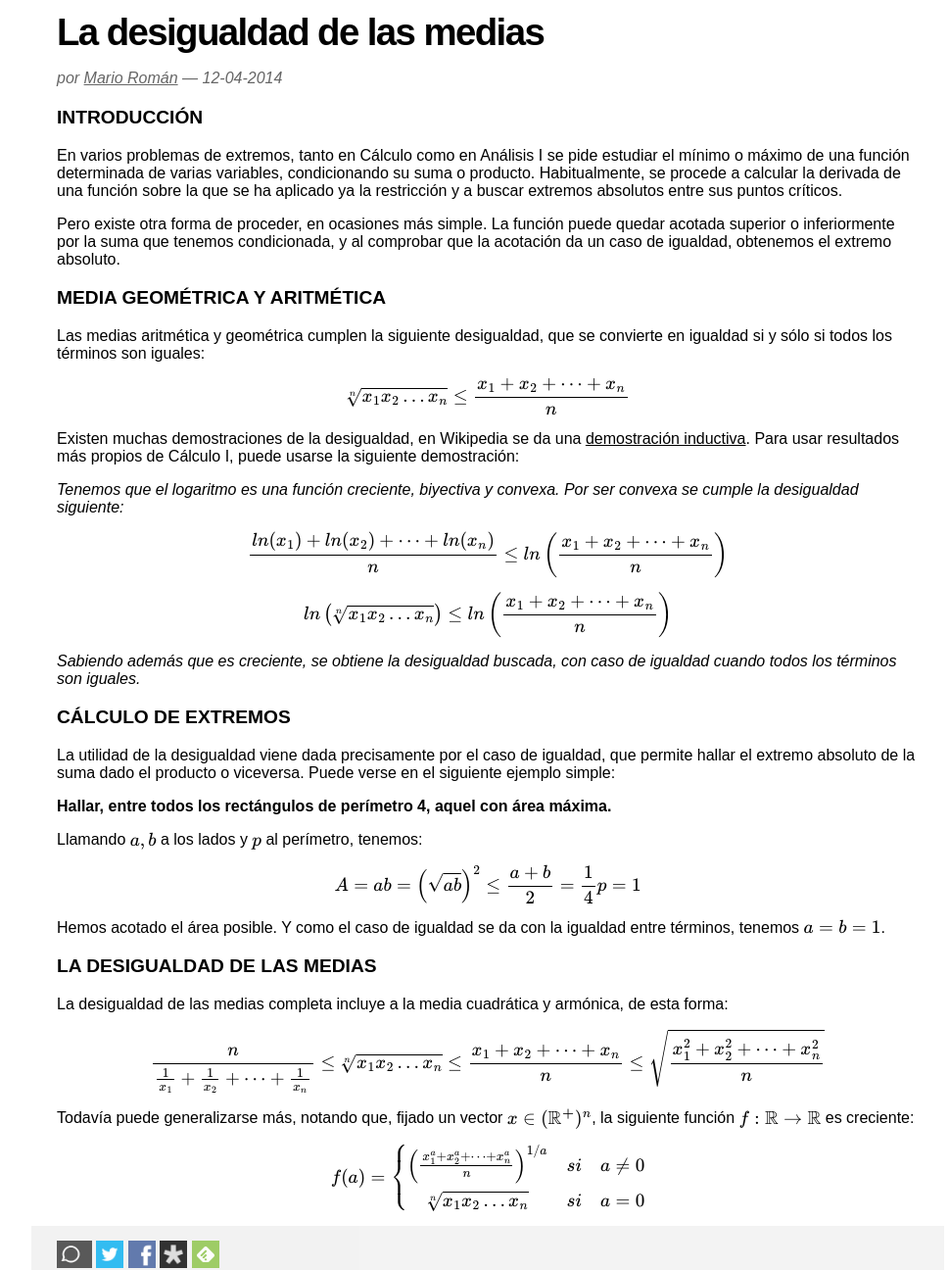
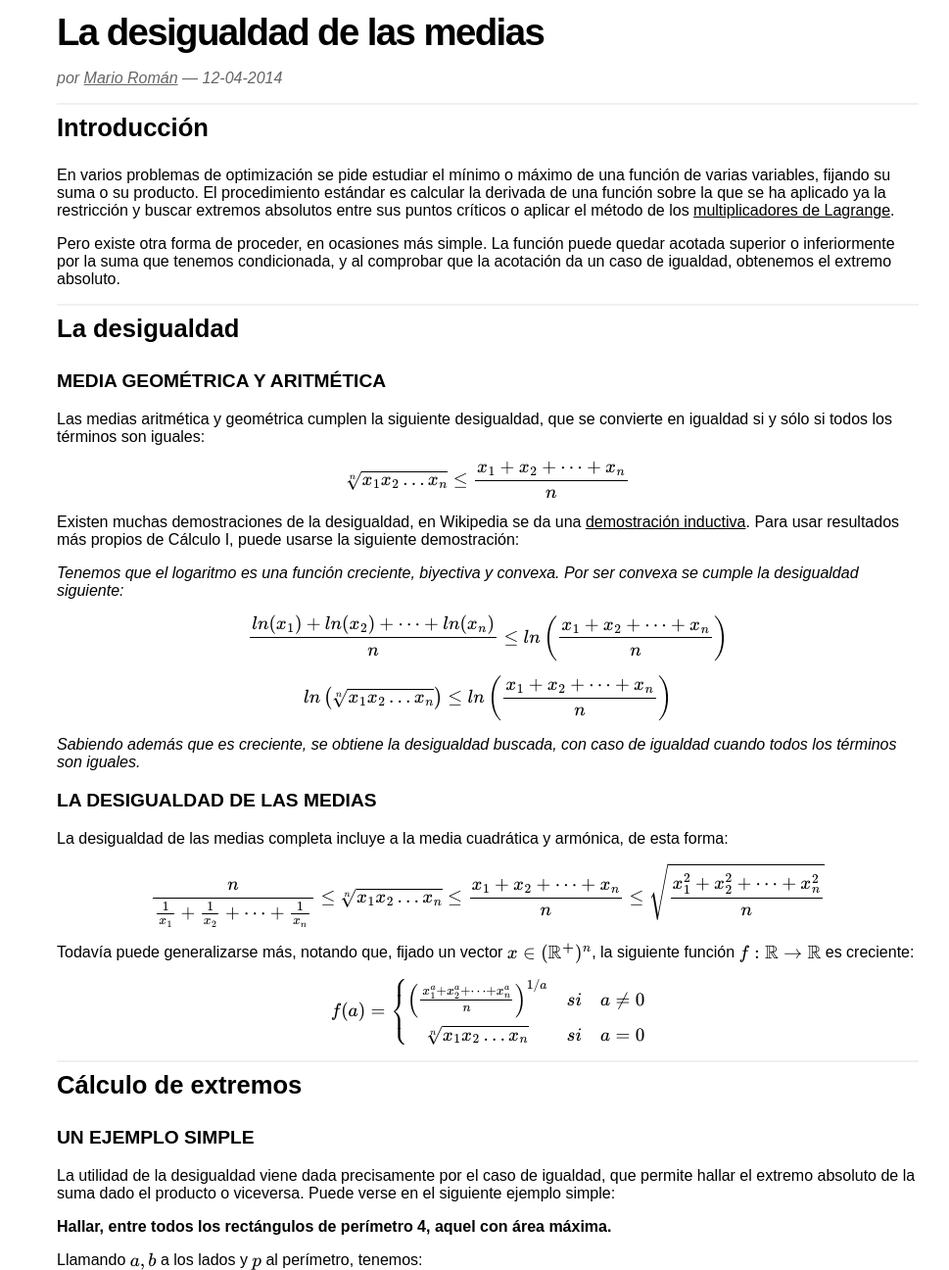
Before and after one commit to libreim/blog, a Jekyll site: the page built from _posts/2014-4-12-desigualdad-medias.md, in a window 1280 px wide and 1400 px high, cut to the strip 104-1400 px from the top of the window. Shown: the whole strip at 98% size, without its empty margins (142-1111 px from the left). Built offline with Jekyll 4.4.1, drawn with Linux system fonts in a browser that asks for light colours; formulas are drawn with MathJax 3; comment, search, counter and statistics services are not loaded.

Commit message:
Cambios menores en la redacción. En cualquier caso, al artículo le queda reescribirlo bien.

```diff
--- a/_posts/2014-4-12-desigualdad-medias.md
+++ b/_posts/2014-4-12-desigualdad-medias.md
@@ -6,29 +6,53 @@ authors:
 category: matematicas
 ---
 
-### Introducción
+## Introducción
 
-En varios problemas de extremos, tanto en Cálculo como en Análisis I se pide estudiar el mínimo o máximo de una función determinada de varias variables, condicionando su suma o producto. Habitualmente, se procede a calcular la derivada de una función sobre la que se ha aplicado ya la restricción y a buscar extremos absolutos entre sus puntos críticos.
+En varios problemas de optimización se pide
+estudiar el mínimo o máximo de una función de varias variables,
+fijando su suma o su producto. El procedimiento estándar es calcular la
+derivada de una función sobre la que se ha aplicado ya la restricción y buscar
+extremos absolutos entre sus puntos críticos o aplicar el método de los
+[multiplicadores de Lagrange](http://es.wikipedia.org/wiki/Multiplicadores_de_Lagrange).
 
-Pero existe otra forma de proceder, en ocasiones más simple. La función puede quedar acotada superior o inferiormente por la suma que tenemos condicionada, y al comprobar que la acotación da un caso de igualdad, obtenemos el extremo absoluto.
+Pero existe otra forma de proceder, en ocasiones más simple. La función puede
+quedar acotada superior o inferiormente por la suma que tenemos condicionada, y
+al comprobar que la acotación da un caso de igualdad, obtenemos el extremo
+absoluto.
+
+
+## La desigualdad
+
+### Media Geométrica y Aritmética
+
+Las medias aritmética y geométrica cumplen la siguiente desigualdad, que se
+convierte en igualdad si y sólo si todos los términos son iguales:
+
+`$$ \sqrt[n]{x_1x_2 \dots x_n} \leq \frac{x_1+x_2+\dots+x_n}{n} $$`
+
+Existen muchas demostraciones de la desigualdad, en Wikipedia se da una
+[demostración inductiva](https://es.wikipedia.org/wiki/Desigualdad_de_las_medias_aritm%C3%A9tica_y_geom%C3%A9trica).
+Para usar resultados más propios de Cálculo I, puede usarse la siguiente demostración:
+
+*Tenemos que el logaritmo es una función creciente, biyectiva y convexa. Por ser
+convexa se cumple la desigualdad siguiente:*
+`$$ \frac{ln(x_1)+ln(x_2)+\dots+ln(x_n)}{n} \leq ln\left(\frac{x_1+x_2+\dots+x_n}{n}\right) $$`
+`$$ ln\left(\sqrt[n]{x_1x_2 \dots x_n}\right) \leq ln\left(\frac{x_1+x_2+\dots+x_n}{n}\right) $$`
+*Sabiendo además que es creciente, se obtiene la desigualdad buscada, con caso
+de igualdad cuando todos los términos son iguales.*
+
+### La desigualdad de las medias
+
+La desigualdad de las medias completa incluye a la media cuadrática y armónica, de esta forma:
+`$$ \frac{n}{\frac{1}{x_1} + \frac{1}{x_2} + \dots + \frac{1}{x_n}} \leq \sqrt[n]{x_1x_2 \dots x_n} \leq \frac{x_1+x_2+\dots+x_n}{n} \leq \sqrt{\frac{x_1^2+x_2^2+\dots+x_n^2}{n}} $$`
+Todavía puede generalizarse más, notando que, fijado un vector `$ x \in (\mathbb{R^+})^n $`, la siguiente función `$ f: \mathbb{R} \to \mathbb{R} $` es creciente:
+`$$ f(a) = \left\{ \begin{matrix} \left(\frac{x_1^a+x_2^a+\dots+x_n^a}{n}\right)^{1/a} & si & a \neq 0 \\ \displaystyle \sqrt[n]{x_1x_2 \dots x_n} & si & a = 0\end{matrix} \right.$$`
 
 
 
-### Media Geométrica y Aritmética
+## Cálculo de extremos
 
-Las medias aritmética y geométrica cumplen la siguiente desigualdad, que se convierte en igualdad si y sólo si todos los términos son iguales:
-
-`$$ \sqrt[n]{x_1x_2 \dots x_n} \leq \frac{x_1+x_2+\dots+x_n}{n} $$`
-
-Existen muchas demostraciones de la desigualdad, en Wikipedia se da una [demostración inductiva](https://es.wikipedia.org/wiki/Desigualdad_de_las_medias_aritm%C3%A9tica_y_geom%C3%A9trica). Para usar resultados más propios de Cálculo I, puede usarse la siguiente demostración:
-
-*Tenemos que el logaritmo es una función creciente, biyectiva y convexa. Por ser convexa se cumple la desigualdad siguiente:*
-`$$ \frac{ln(x_1)+ln(x_2)+\dots+ln(x_n)}{n} \leq ln\left(\frac{x_1+x_2+\dots+x_n}{n}\right) $$`
-`$$ ln\left(\sqrt[n]{x_1x_2 \dots x_n}\right) \leq ln\left(\frac{x_1+x_2+\dots+x_n}{n}\right) $$`
-*Sabiendo además que es creciente, se obtiene la desigualdad buscada, con caso de igualdad cuando todos los términos son iguales.*
-
-
-### Cálculo de extremos
+### Un ejemplo simple
 
 La utilidad de la desigualdad viene dada precisamente por el caso de igualdad, que permite hallar el extremo absoluto de la suma dado el producto o viceversa. Puede verse en el siguiente ejemplo simple:
 
```
Also changed, not shown: other parts of _posts/2014-4-12-desigualdad-medias.md (+0 -8 lines).
